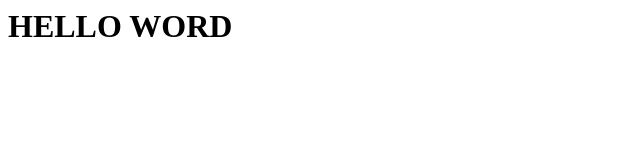
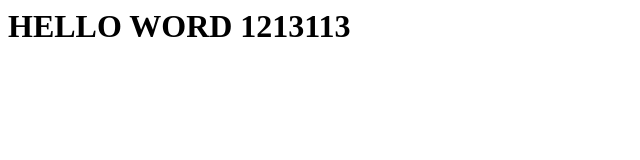
Before and after one commit to kientran1/fbdirectlink, a plain HTML site: page index.html in a window 1280 px wide. Shown: the whole page, without its empty margins (0-640 px from the left). Drawn offline with Linux system fonts and the light colour scheme.

Commit message:
Update index.html

```diff
--- a/index.html
+++ b/index.html
@@ -4,7 +4,7 @@
 </head>
 <body>
 
-<h1>HELLO WORD</h1>
+<h1>HELLO WORD 1213113</h1>
 
 </body>
 </html>
```
